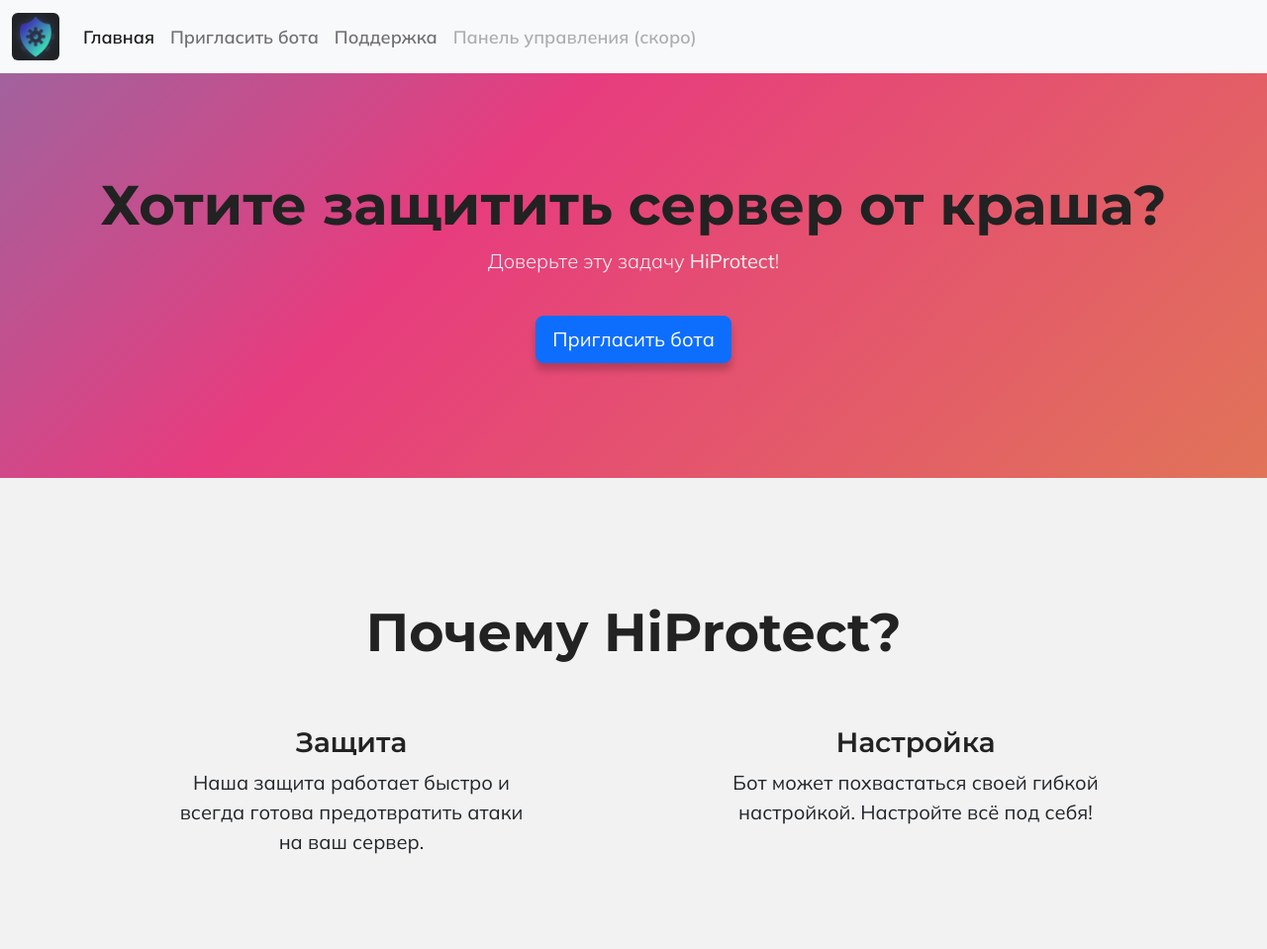
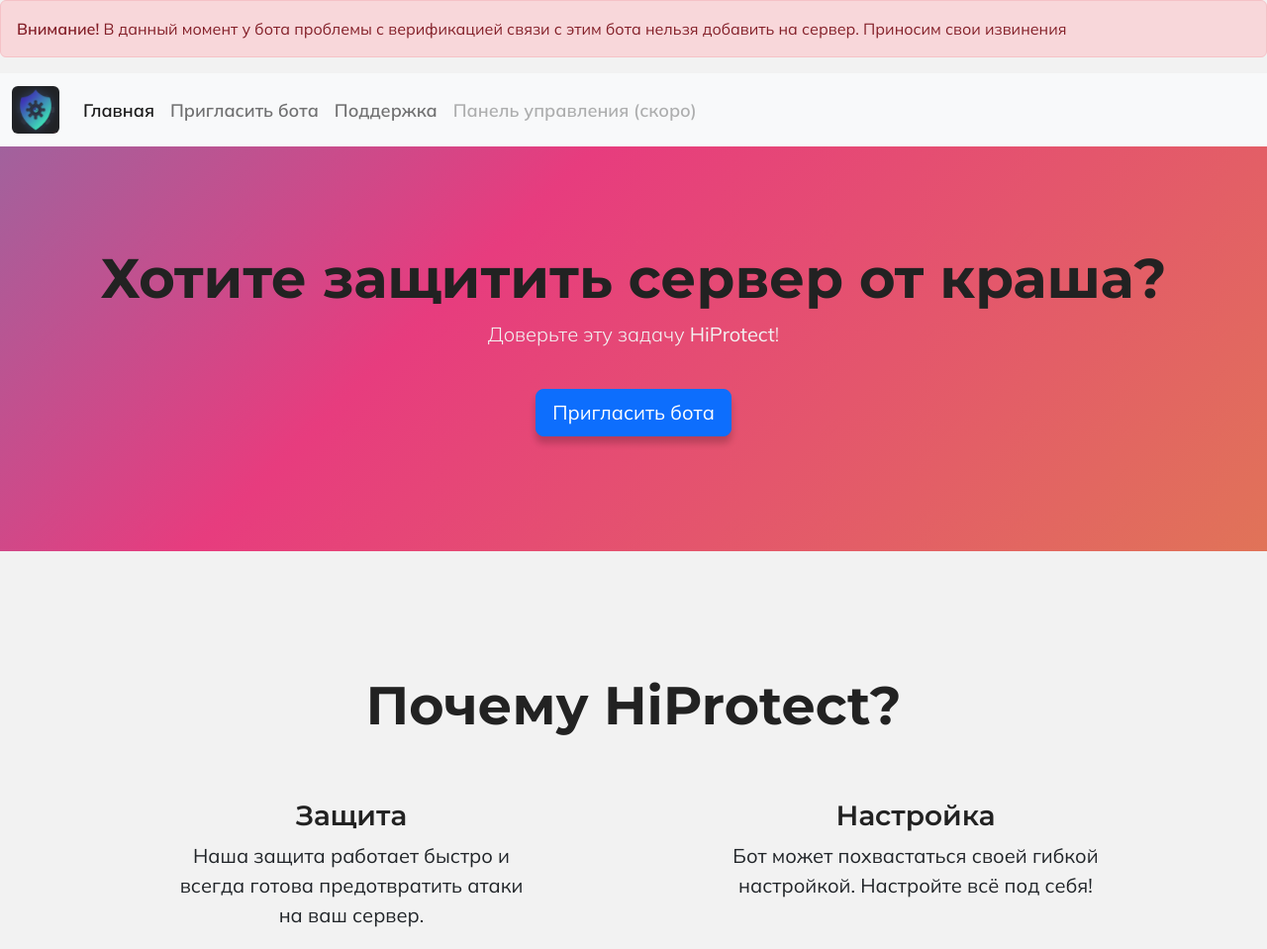
Before and after one commit to hiprotect/hiprotect.github.io, a plain HTML site: page index.html in a window 1280 px wide. Shown: the top 959 px of the page at 99% size. Drawn offline with nearby package versions, Linux system fonts and the light colour scheme.

Commit message:
Update index.html

```diff
--- a/index.html
+++ b/index.html
@@ -19,6 +19,9 @@
     </head>
 
     <body>
+        <div class="alert alert-danger" role="alert">
+            <strong>Внимание!</strong> В данный момент у бота проблемы с верификацией связи с этим бота нельзя добавить на сервер. Приносим свои извинения
+        </div>
         <nav class="navbar navbar-expand-lg bg-light">
             <div class="container-fluid">
                 <a class="navbar-brand" href="/"><img src="/static/img/logo.png" alt="" class="rounded" width="48" height="48"></a>
```
